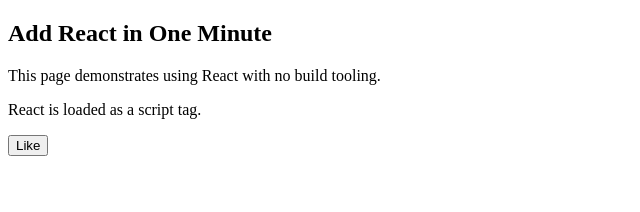
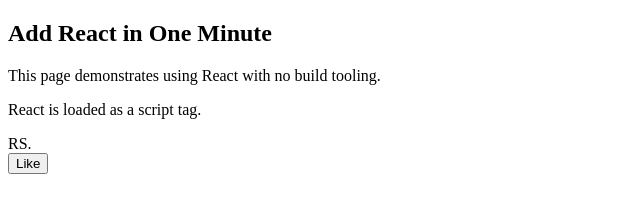
Before and after one commit to Skrypchenkoroman/Skrypchenkoroman.github.io, a plain HTML site: page index.html in a window 1280 px wide. Shown: the whole page, without its empty margins (0-640 px from the left). Drawn offline with nearby package versions, Linux system fonts and the light colour scheme.

Commit message:
added footer

```diff
--- a/index.html
+++ b/index.html
@@ -9,6 +9,7 @@
     <h2>Add React in One Minute</h2>
     <p>This page demonstrates using React with no build tooling.</p>
     <p>React is loaded as a script tag.</p>
+    <footer>RS.</footer>
 
     <!-- We will put our React component inside this div. -->
     <div id="like_button_container"></div>
```
